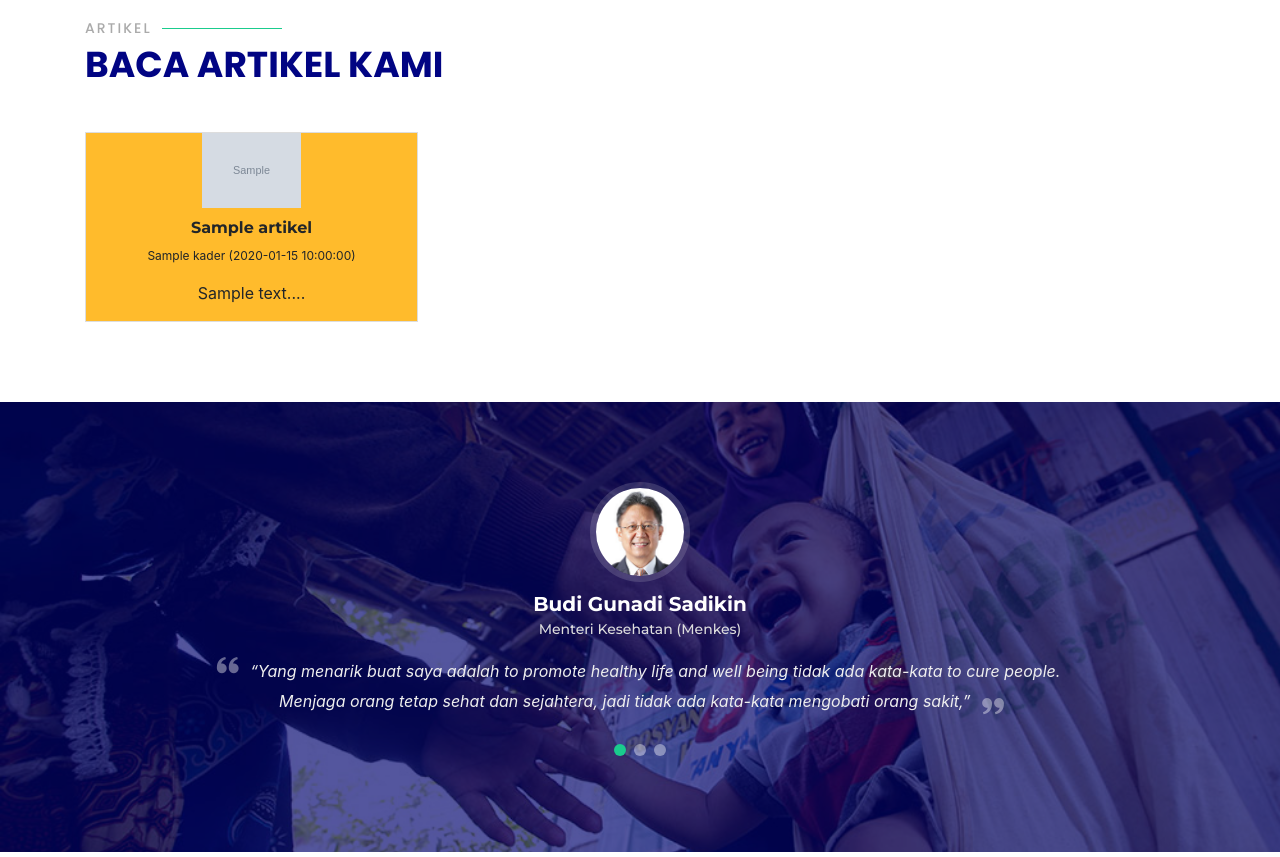
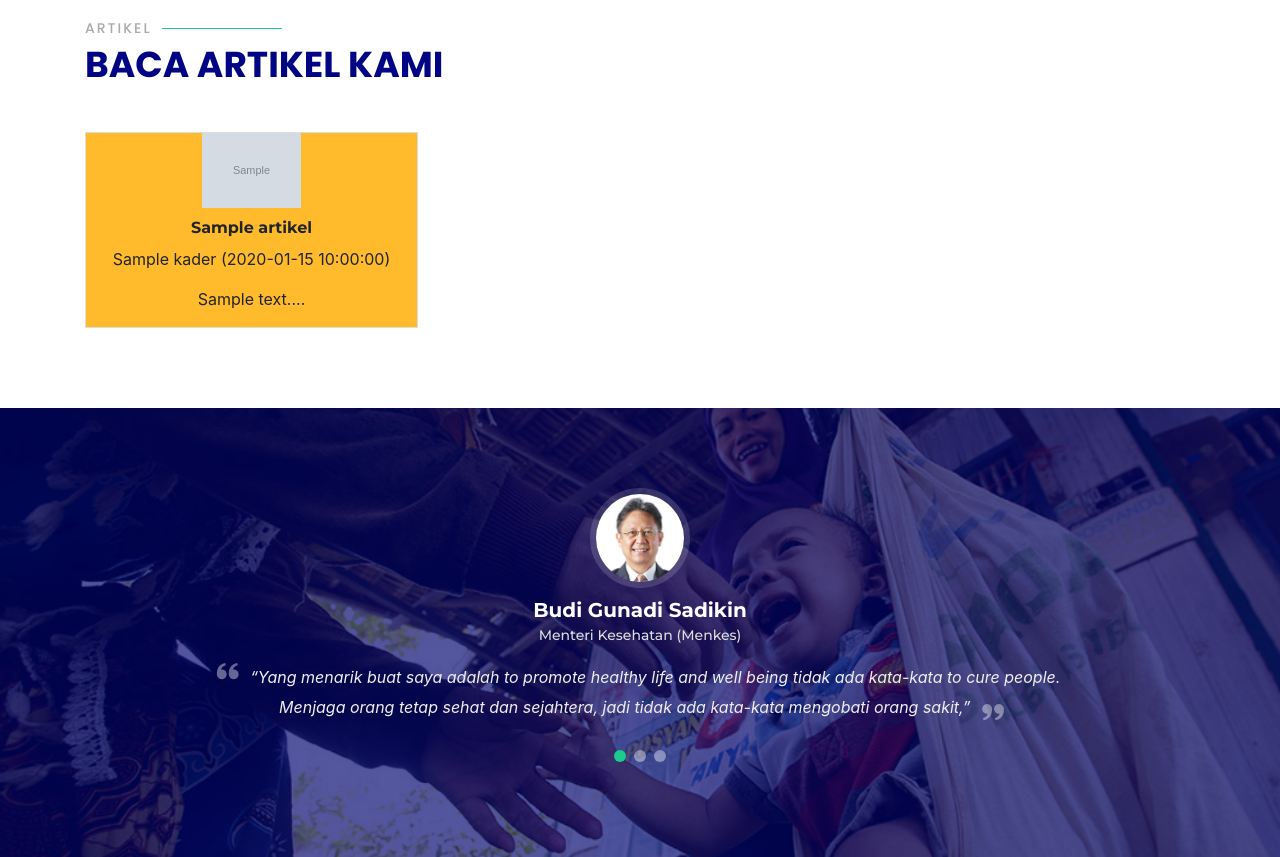
Before and after one commit to ilhanabhit/posyandu, a PHP site: page / in a window 1280 px wide. Shown: the part 3316-4173 px from the top of the page. Run offline with PHP 8.4, Linux system fonts and the light colour scheme; tables that the repository leaves empty or names only in its code hold one stand-in row (values such as "Sample post"); grey boxes marked "Sample" are stand-in pictures.

Commit message:
update index

```diff
--- a/index.php
+++ b/index.php
@@ -357,8 +357,6 @@
     </section>
     <!-- End Details Section -->
 
-
-
     <!-- ==== Artikel ==== -->
     <section id="artikel" class="artikel">
       <div class="container">
@@ -369,7 +367,6 @@
             overflow-x: auto;
             width: 100%;
             padding-bottom: 20px;
-        white-space: nowrap; /* Prevent items from wrapping to the next line */
           }
 
           .artikel-item {
@@ -397,23 +394,22 @@
           }
 
           .tgl-dibuat {
-        font-size: 12px;
+            font-size: 15 px;
             margin-bottom: 10px;
           }
 
           .isi-artikel {
-        max-height: 120px;
-        overflow-y: auto;
             padding: 6px;
             border: 0px;
             word-wrap: break-word;
             white-space: normal;
-        text-align: justify;
+            display: block;
+            /* Ensures the content is displayed as a block element */
           }
 
           .artikel-img {
             width: 30%;
-        height: 50%;
+            height: 25%;
           }
         </style>
 
```
Lines whose indentation alone changed are shown as unchanged.
